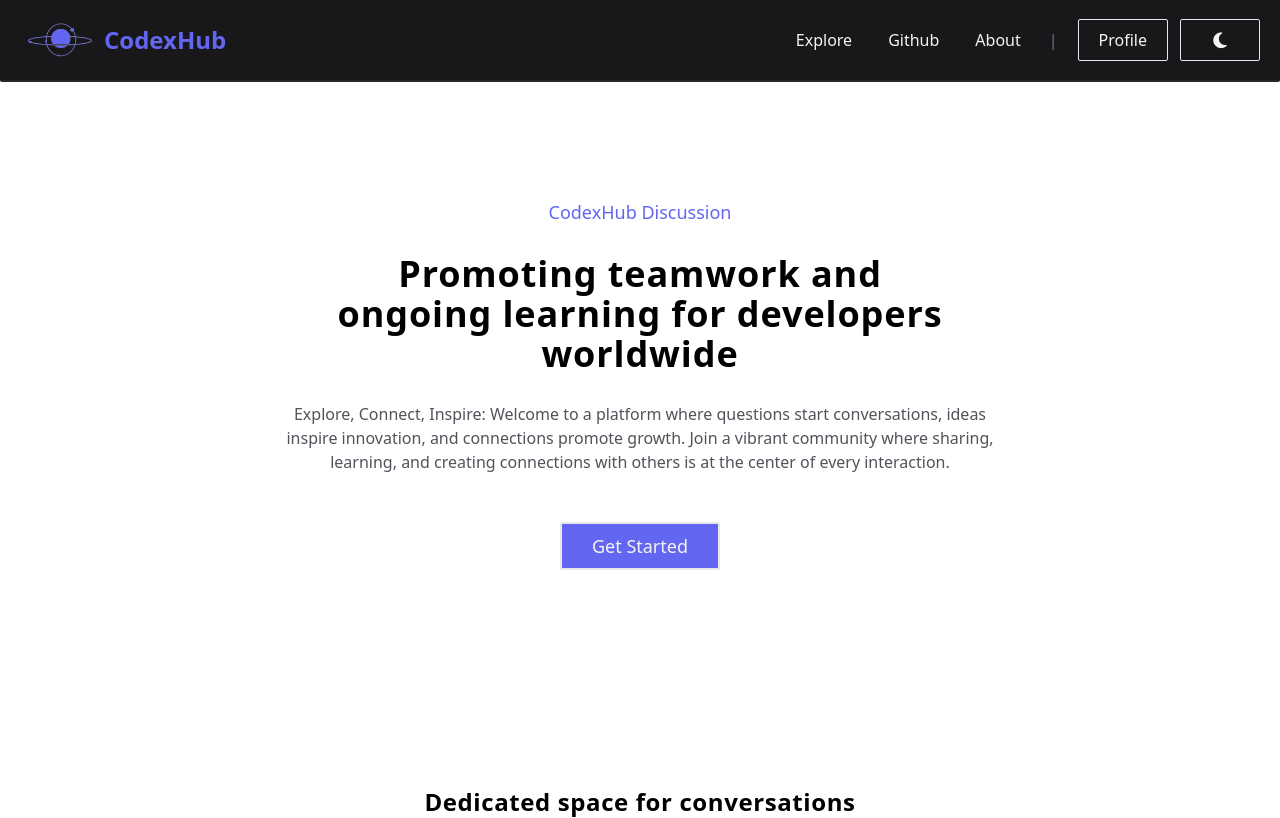
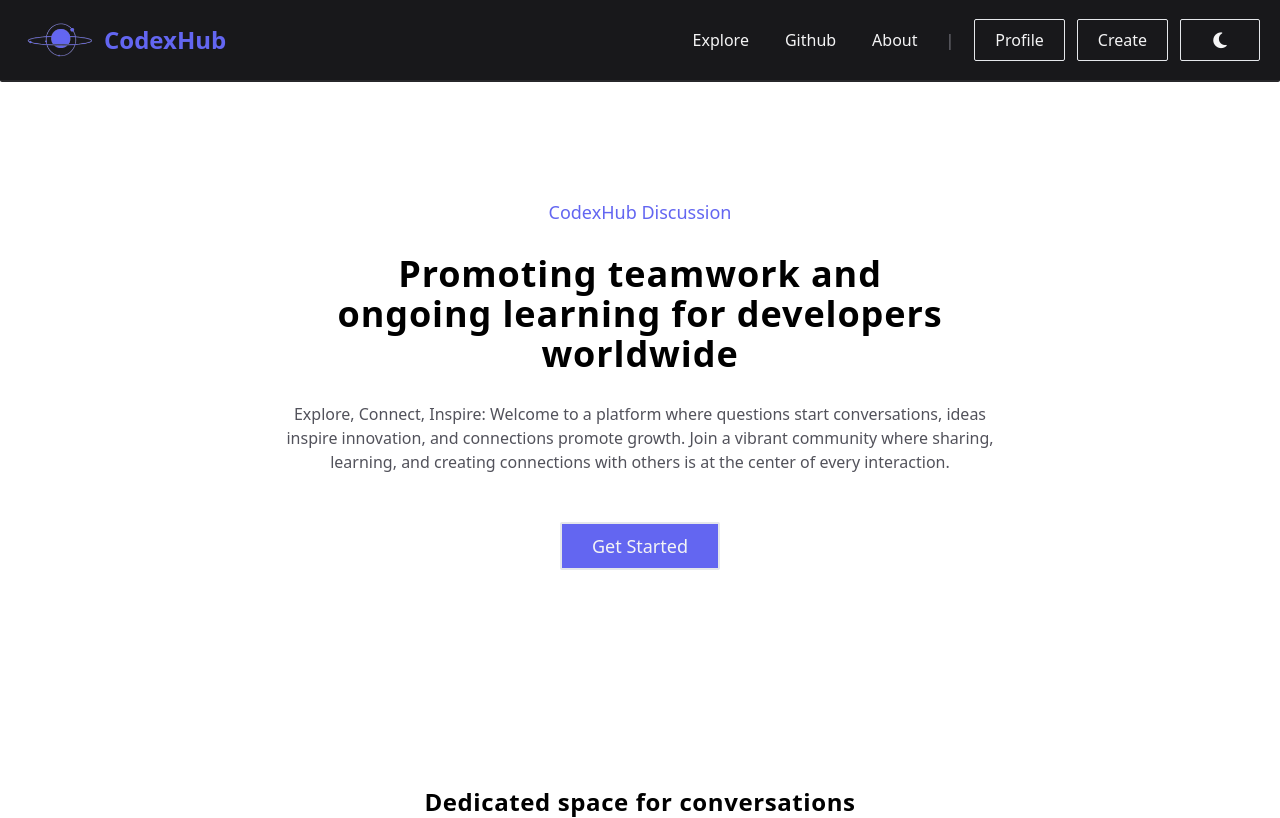
Before and after one commit to OVasconceloss/codex-hub, a React (Vite) app in the folder client/: page / in a window 1280 px wide. Built offline with nearby package versions, Linux system fonts and the light colour scheme; sample sign-in values are in the browser's storage.

Commit message:
:sparkles: feat: create a button to go to the create a post page

```diff
--- a/client/src/components/header/header.tsx
+++ b/client/src/components/header/header.tsx
@@ -51,6 +51,9 @@ export const Header: React.FC = () => {
                             {showMenu && <ProfileMenu handleLogout={handleLogout} handleProfileClick={handleProfileClick} />}
                         </>
                     }
+                    {isLogged && <Link to={'/post'}>
+                        <button className="py-2 px-5 mr-3 text-zinc-100 border rounded-sm transition ease-linear hover:text-indigo-500 hover:border-indigo-500">Create</button>
+                    </Link>}
                     <DarkModeButton />
                 </div>
             </nav>
```
